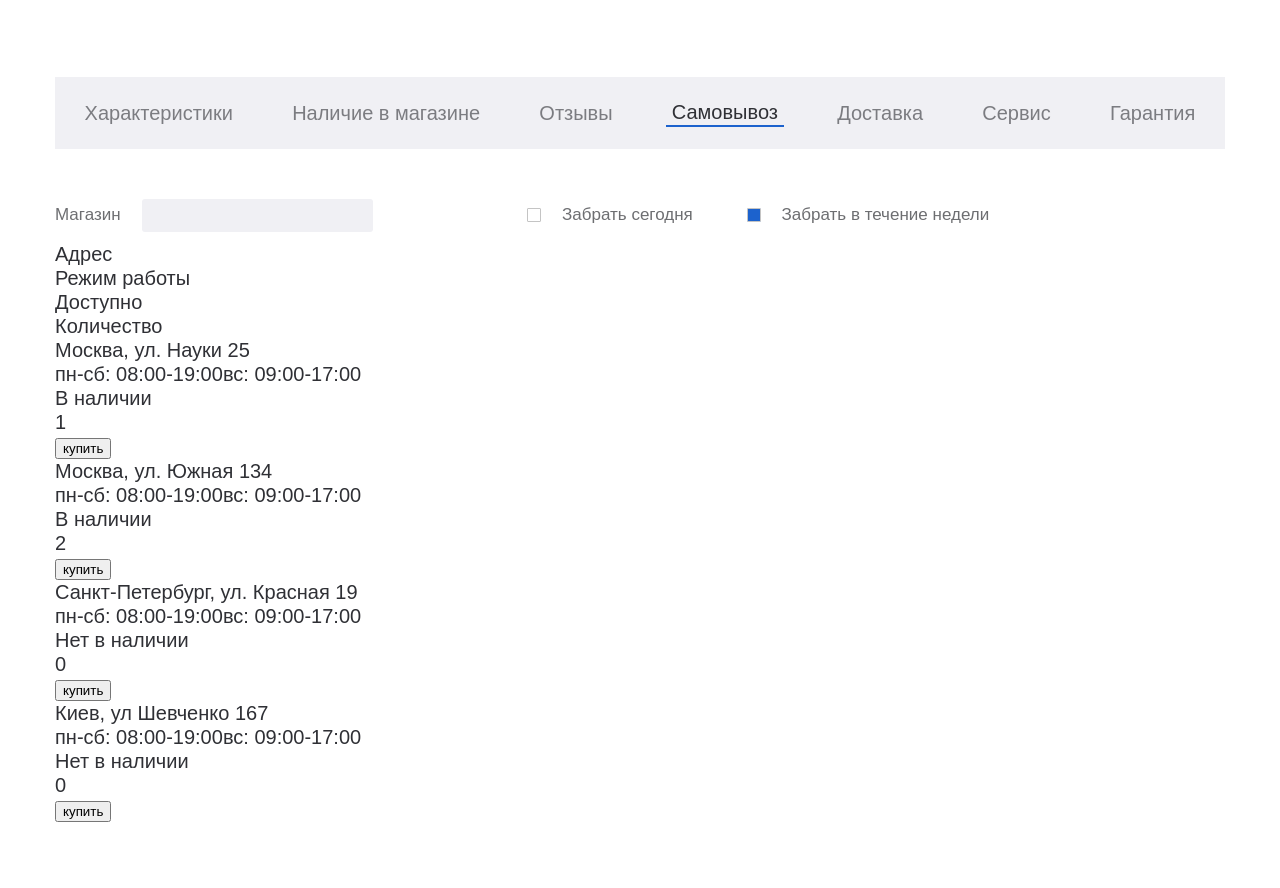
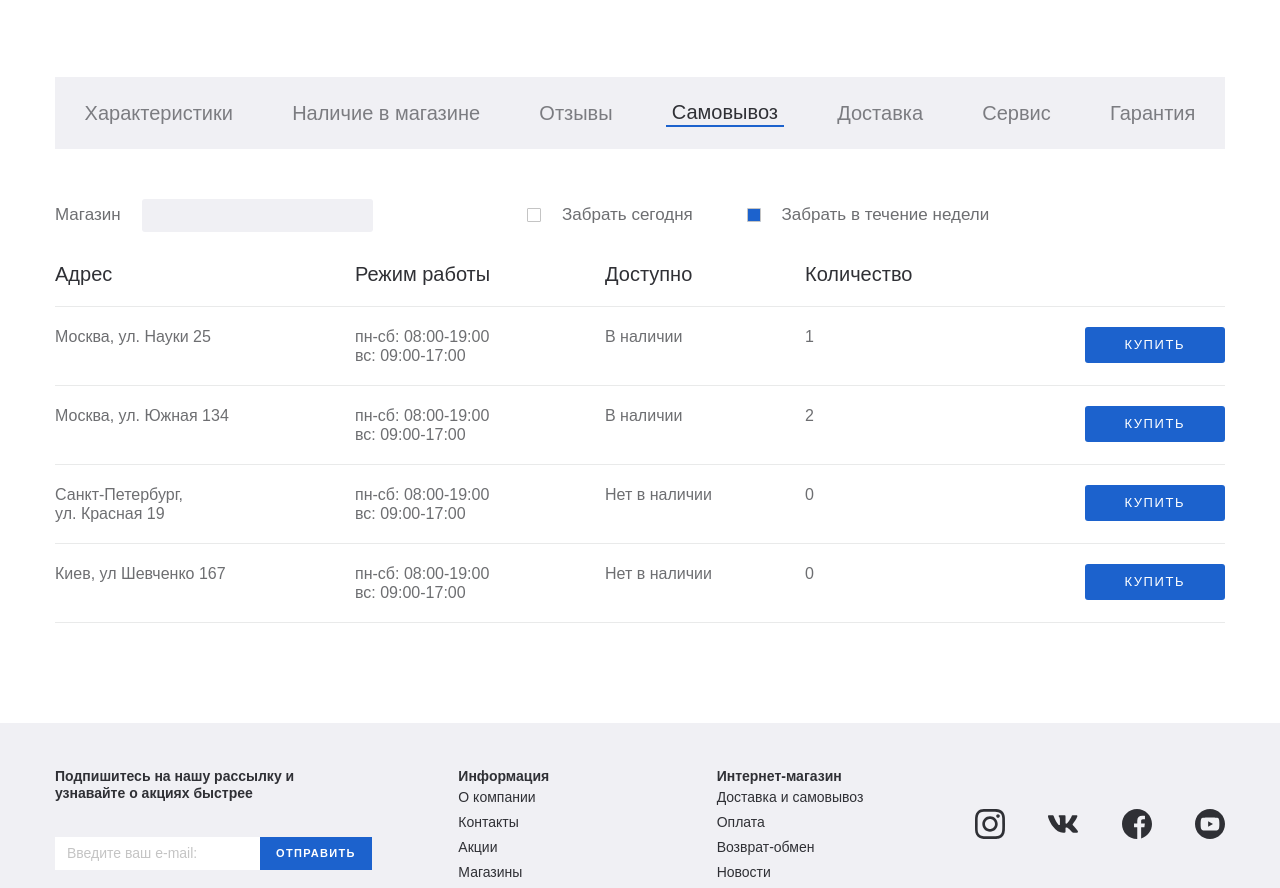
Before and after one commit to dmitriydenisov/shop-gidro, a website: page #src/pug/product-page.pug in a window 1280 px wide. Shown: the part 1007-1895 px from the top of the page. Drawn offline with nearby package versions, Linux system fonts and the light colour scheme; files that its build step writes are made by us from their sources; files whose address does not match are found by name.

Commit message:
заверстал форму в контенте таба Самовывоз

```diff
--- a/#src/pug/product-page.pug
+++ b/#src/pug/product-page.pug
@@ -149,12 +149,12 @@ html(lang="en")
                                                 span.card__style
                                                 |Забрать в течение недели
                                         ul.card__list
-                                            li.card__list-item
-                                                .card__list-address.card__list-address--title Адрес
-                                                .card__list-workhours.card__list-workhours--title Режим работы
-                                                .card__list-avialable.card__list-avialable--title Доступно
-                                                .card__list-num.card__list-num--title Количество
-                                                .card__list-btn.card__list-btn--title
+                                            li.card__list-item.card__list-item--title
+                                                .card__list-address Адрес
+                                                .card__list-workhours Режим работы
+                                                .card__list-avialable Доступно
+                                                .card__list-num Количество
+                                                .card__list-btn
                                             li.card__list-item
                                                 .card__list-address Москва, ул. Науки 25
                                                 .card__list-workhours
@@ -174,7 +174,7 @@ html(lang="en")
                                                 .card__list-btn
                                                     button(type="submit") купить
                                             li.card__list-item
-                                                .card__list-address Санкт-Петербург, ул. Красная 19
+                                                .card__list-address Санкт-Петербург,<br> ул. Красная 19
                                                 .card__list-workhours
                                                     span пн-сб: 08:00-19:00
                                                     span вс: 09:00-17:00
--- a/#src/scss/section/_card__tabs.scss
+++ b/#src/scss/section/_card__tabs.scss
@@ -1,4 +1,5 @@
 .card__tabs{
+    margin-bottom: 100px;
     &-box{
         background: #F0F0F4;
         display: flex;
@@ -74,3 +75,51 @@
     left: 0;
     transform: translateY(-50%);
 }
+.card__list-item{
+    padding: 20px 0;
+    border-bottom: 1px solid rgba(#2F3035, .1);
+    display: flex;
+    font-size: 16px;
+    line-height: 19px;
+    color: rgba(#2F3035, .7);
+    &--title{
+        color:#2F3035;
+        font-size: 20px;
+        line-height: 24px;
+    }
+}
+.card__list-address{
+    width: 220px;
+    margin-right: 80px;
+
+}
+.card__list-workhours{
+    width: 170px;
+    margin-right: 80px;
+    span{
+        display: block;
+    }
+}
+.card__list-avialable{
+    width: 140px;
+    margin-right: 60px;
+}
+.card__list-num{
+    width: 105px;
+}
+.card__list-btn{
+    margin-left: auto;
+    button{
+        background: #1C62CD;
+        border-radius: 3px;
+        padding: 10px 40px;
+        border: none;
+        outline: none;
+        cursor: pointer;
+        font-size: 13px;
+        line-height: 16px;
+        letter-spacing: 0.12em;
+        color: #FFFFFF;
+        text-transform: uppercase;
+    }
+}
```
